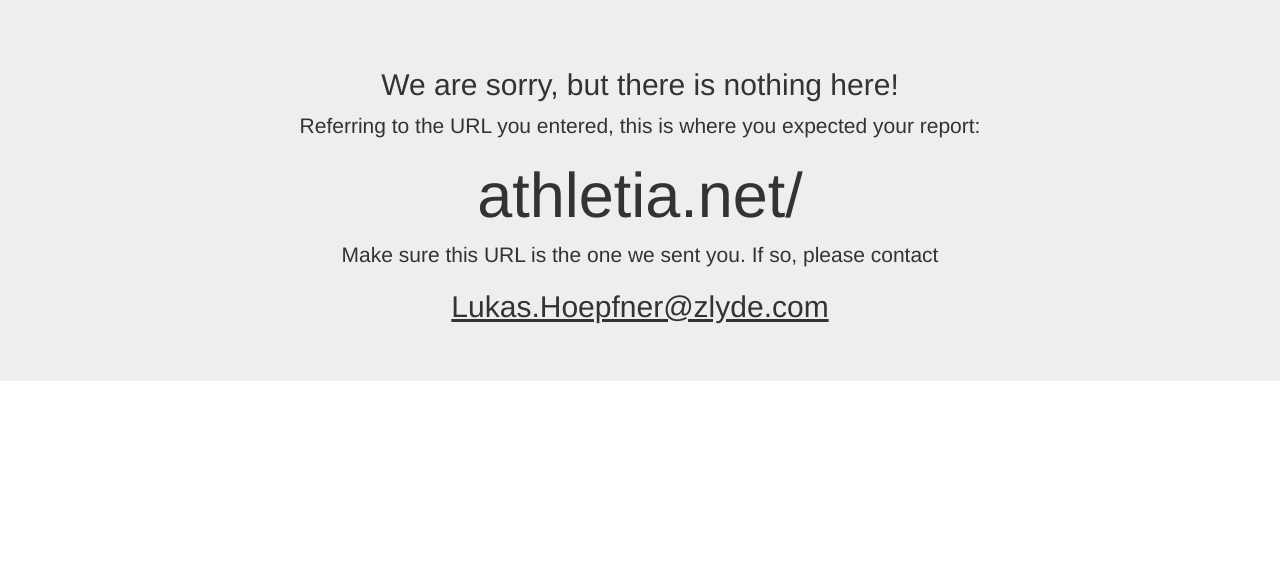
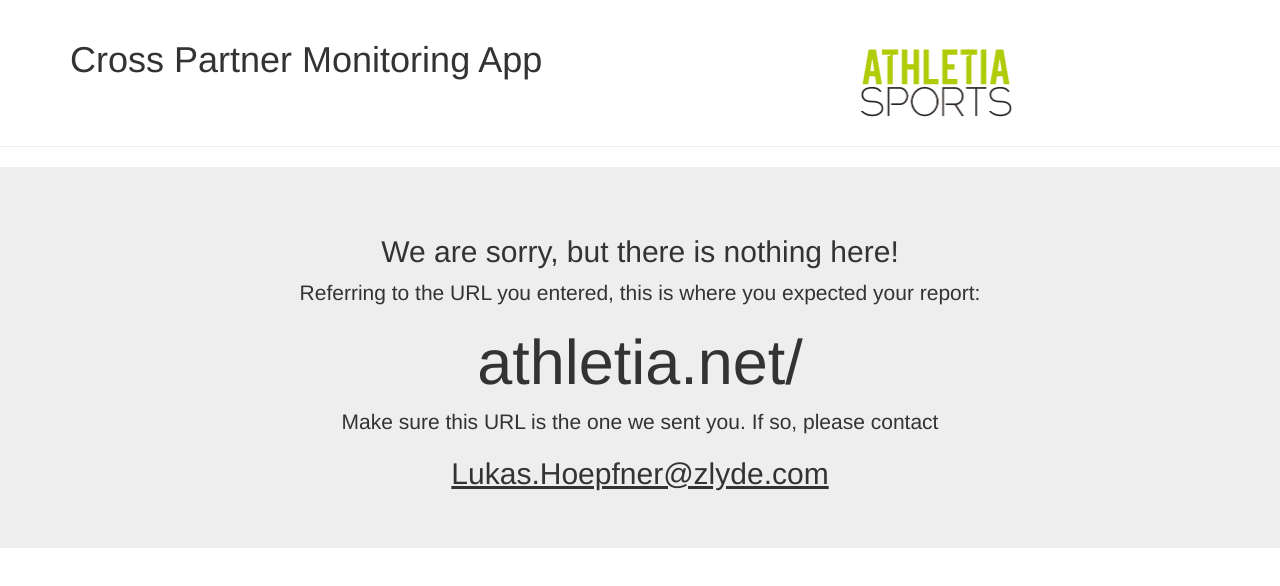
Before and after one commit to Neseke/cross-partner-monitoring, a React (Create React App) app: page / in a window 1280 px wide. Shown: the top 586 px of the page. Built offline with nearby package versions, Linux system fonts and the light colour scheme.

Commit message:
added a logo

```diff
--- a/src/App.jsx
+++ b/src/App.jsx
@@ -1,9 +1,15 @@
 import React, { Component } from 'react';
 
 import Overview from './Components/Navigation/Overview';
+import Header from './Components/Misc/Header';
 
 export default class App extends Component {
   render() {
-    return <Overview />;
+    return (
+      <div>
+        <Header />
+        <Overview />
+      </div>
+    );
   }
 }
--- a/src/Components/Misc/Header.jsx
+++ b/src/Components/Misc/Header.jsx
@@ -1,8 +1,27 @@
 import React, { Component } from 'react';
-import { PageHeader } from 'react-bootstrap';
+import { PageHeader, Grid, Row, Col } from 'react-bootstrap';
+
+import Logo from './Logo';
+
+const Headline = () => (
+  <Grid>
+    <Row>
+      <Col xs={12} md={8}>
+        Cross Partner Monitoring App
+      </Col>
+      <Col xs={6} md={4}>
+        <Logo />
+      </Col>
+    </Row>
+  </Grid>
+);
 
 export default class SubHeader extends Component {
   render() {
-    return <PageHeader style={{ textAlign: 'center' }}>Cross Partner Monitoring</PageHeader>;
+    return (
+      <PageHeader>
+        <Headline />
+      </PageHeader>
+    );
   }
 }
--- /dev/null
+++ b/src/Components/Misc/Logo.jsx
@@ -0,0 +1,20 @@
+import React, { Component } from 'react';
+import { Image } from 'react-bootstrap';
+
+class Logo extends Component {
+  render() {
+    return (
+      <Image
+        style={{
+          width: '172px',
+          height: '87px'
+        }}
+        responsive
+        src="../../../logo.png"
+        rounded
+      />
+    );
+  }
+}
+
+export default Logo;
--- a/src/Components/Navigation/Overview.jsx
+++ b/src/Components/Navigation/Overview.jsx
@@ -15,7 +15,7 @@
         <Switch>
           <Route path="/partners" component={Partner} />
           {partners.map(partner => (
-            <Route path={`/reports/${partner.uri}`} component={Dashboard} />
+            <Route key={partner.uri} path={`/reports/${partner.uri}`} component={Dashboard} />
           ))}
           <Route component={NoMatch} />
         </Switch>
```
Also changed, not shown: public/logo.png (added), 1 other file (tests, documents, lock files or other folders).
